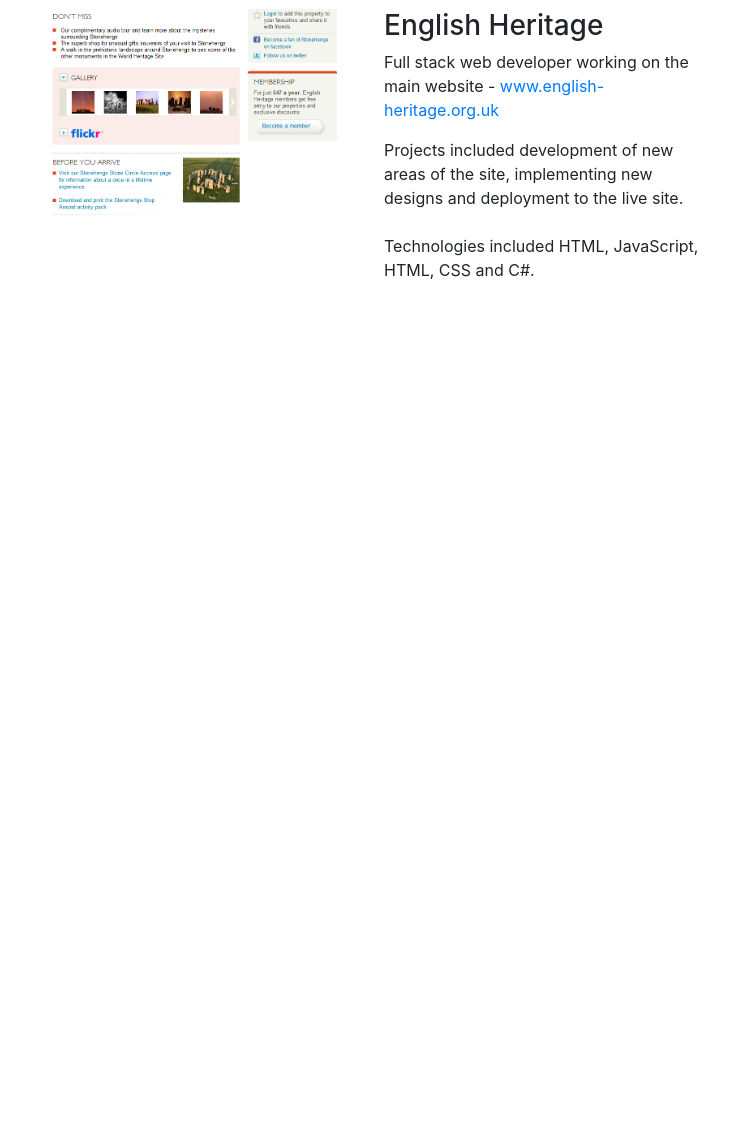
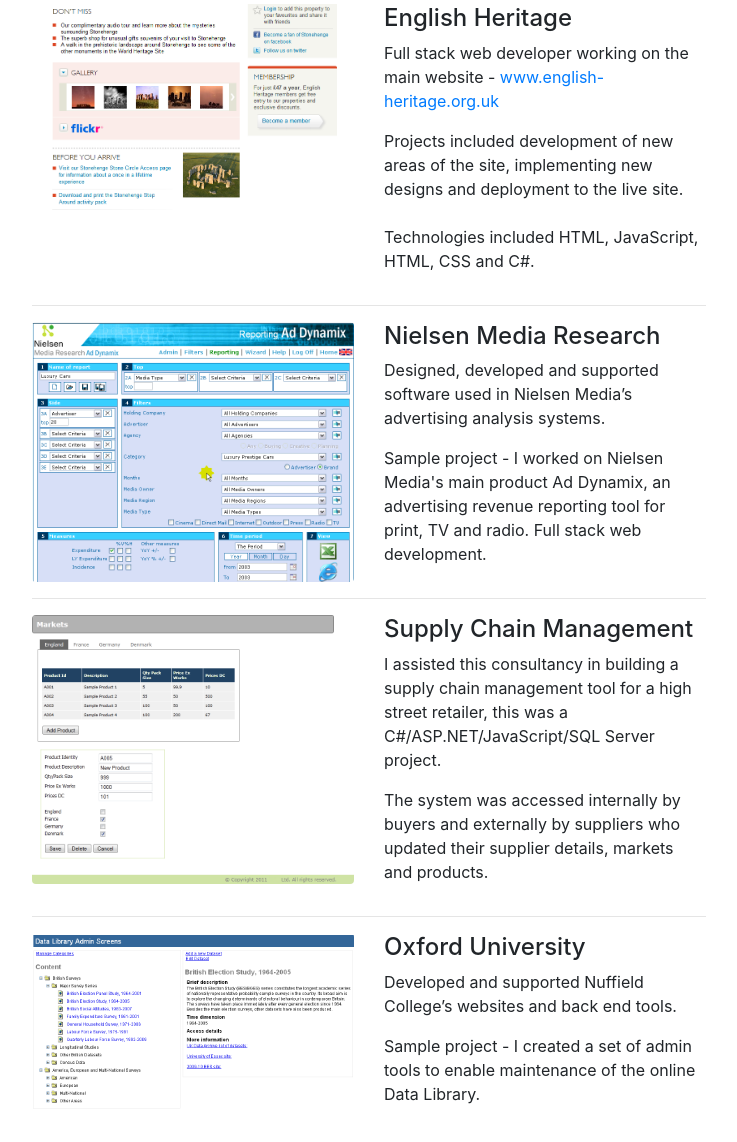
Before and after one commit to codeybear/codeybear.github.io, a plain HTML site: page projects.html in a window 1280 px wide. Shown: the part 492-1634 px from the top of the page, without its empty margins (271-1008 px from the left). Before the commit the page ends 838 px from the top, so only its background shows below. Drawn offline with nearby package versions, Linux system fonts and the light colour scheme.

Commit message:
Update projects.html

```diff
--- a/projects.html
+++ b/projects.html
@@ -51,7 +51,7 @@
                     </a>
                 </div>
                 <div class="col-md-6">
-                    <h3>Reading University</h3>
+                    <h4>Reading University</h4>
                     <p>Worked on a research project to investigate the effects of weather on a construction schedule.
                     </p>
 
@@ -70,7 +70,7 @@
                     </a>
                 </div>
                 <div class="col-md-6">
-                    <h3>English Heritage</h3>
+                    <h4>English Heritage</h4>
                     <p>Full stack web developer working on the main website - <a
                             href='http://www.english-heritage.org.uk' target='_blank'>www.english-heritage.org.uk</a>
                     </p>
@@ -80,6 +80,63 @@
                 </div>
             </div>
 
+            <hr>
+
+            <div class="row">
+                <div class="col-md-6">
+                    <a href="#">
+                        <img class="img-fluid rounded mb-3 mb-md-0" src="images/Nielsen.png" alt="">
+                    </a>
+                </div>
+                <div class="col-md-6">
+                    <h4>Nielsen Media Research</h4>
+                    <p>Designed, developed and supported software used in Nielsen Media’s advertising analysis systems.
+                    </p>
+
+                    <p>Sample project - I worked on Nielsen Media's main product Ad Dynamix, an advertising revenue reporting tool for print, TV and radio. Full stack web development.
+                    </p>
+                </div>
+            </div>
+
+            <hr>
+
+            <div class="row">
+                <div class="col-md-6">
+                    <a href="#">
+                        <img class="img-fluid rounded mb-3 mb-md-0" src="images/Change.PNG" alt="">
+                    </a>
+                </div>
+                <div class="col-md-6">
+                    <h4>Supply Chain Management</h4>
+                    <p>
+                        I assisted this consultancy in building a supply chain management tool for a high street retailer, this was a C#/ASP.NET/JavaScript/SQL Server project.
+                    </p>
+
+                    <p>
+                        The system was accessed internally by buyers and externally by suppliers who updated their supplier details, markets and products.
+                    </p>
+                </div>
+            </div>
+
+            <hr>
+
+            <div class="row">
+                <div class="col-md-6">
+                    <a href="#">
+                        <img class="img-fluid rounded mb-3 mb-md-0" src="images/Nuffield.png" alt="">
+                    </a>
+                </div>
+                <div class="col-md-6">
+                    <h4>Oxford University</h4>
+                    <p>
+                        Developed and supported Nuffield College’s websites and back end tools.
+                    </p>
+
+                    <p>
+                        Sample project - I created a set of admin tools to enable maintenance of the online Data Library.
+                    </p>
+                </div>
+            </div>
 
             <!-- For Bootstrap, jQuery first, then Popper.js, then Bootstrap JS -->
             <script src="https://code.jquery.com/jquery-3.2.1.min.js"></script>
```
